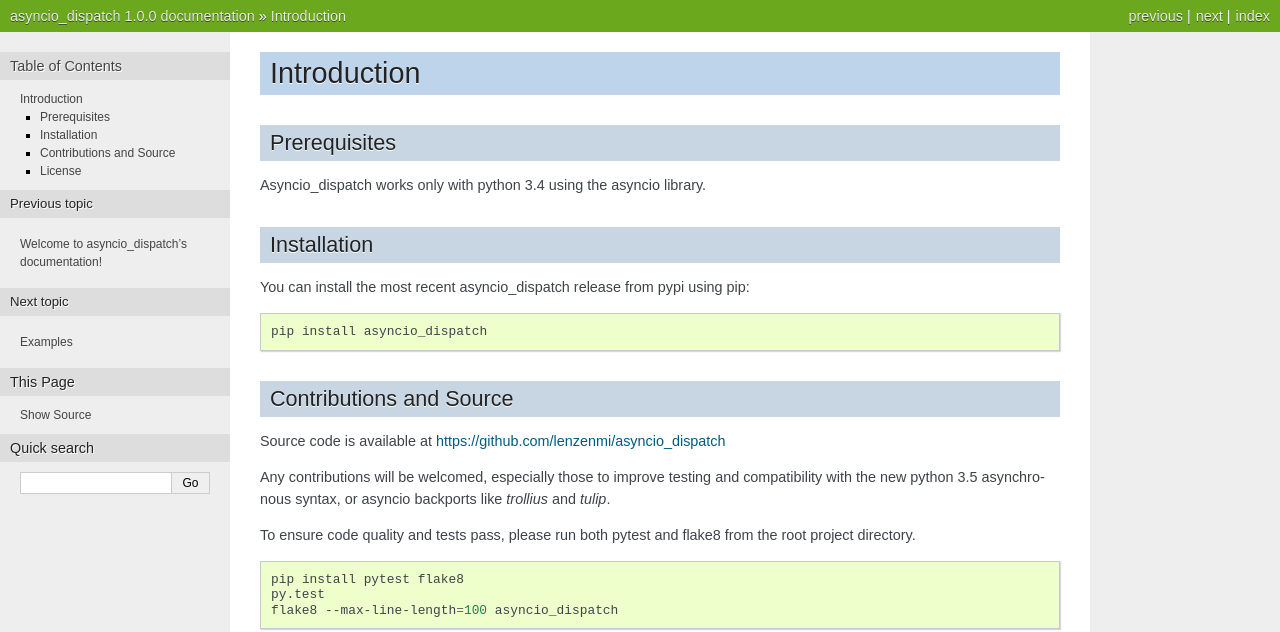
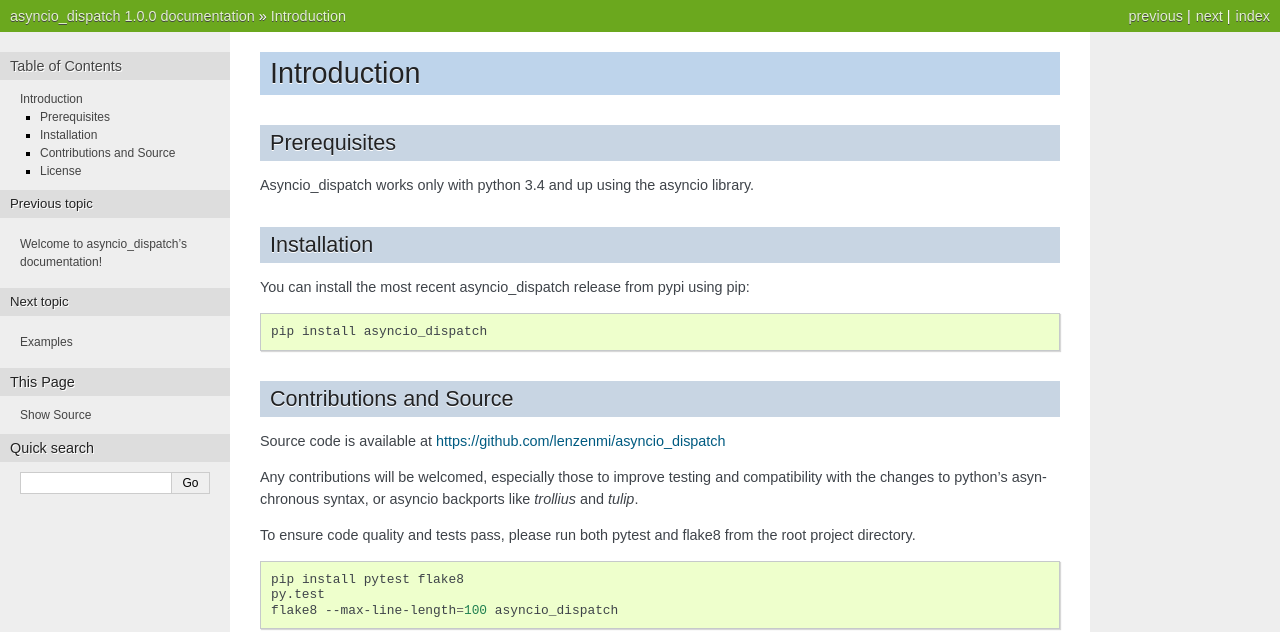
Before and after one commit to lenzenmi/asyncio_dispatch, a Sphinx documentation site: the page built from docs/introduction.rst, in a window 1280 px wide. Shown: the top 632 px of the page. Built offline with Sphinx 7.4.7, drawn with Linux system fonts in a browser that asks for light colours.

Commit message:
Documentation fixes

```diff
--- a/docs/introduction.rst
+++ b/docs/introduction.rst
@@ -4,7 +4,7 @@
 Prerequisites
 -------------
 
-Asyncio_dispatch works only with python 3.4 using the asyncio library.
+Asyncio_dispatch works only with python 3.4 and up using the asyncio library.
 
 
 Installation
@@ -20,7 +20,7 @@
 
 Source code is available at https://github.com/lenzenmi/asyncio_dispatch
 
-Any contributions will be welcomed, especially those to improve testing and compatibility with the new python 3.5 asynchronous syntax, or asyncio backports like *trollius* and *tulip*.
+Any contributions will be welcomed, especially those to improve testing and compatibility with the changes to python's asynchronous syntax, or asyncio backports like *trollius* and *tulip*.
 
 To ensure code quality and tests pass, please run both pytest and flake8 from the root project directory.
 
```
Also changed, not shown: README.rst (+4 -3 lines).
